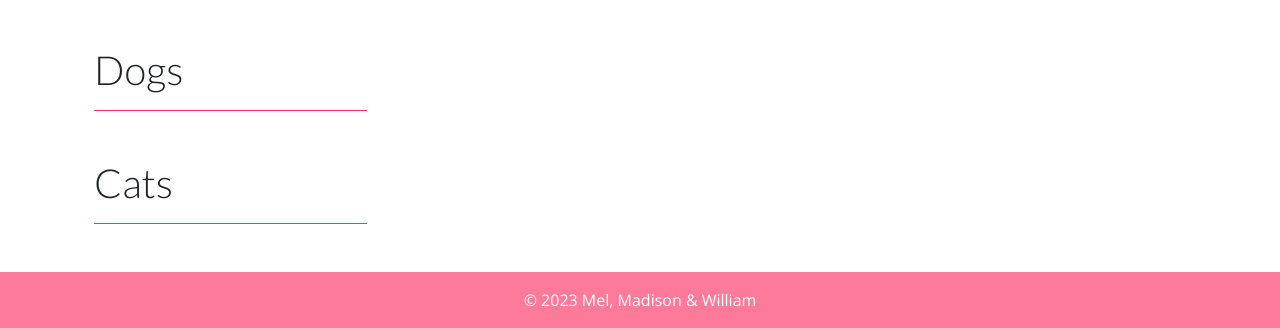
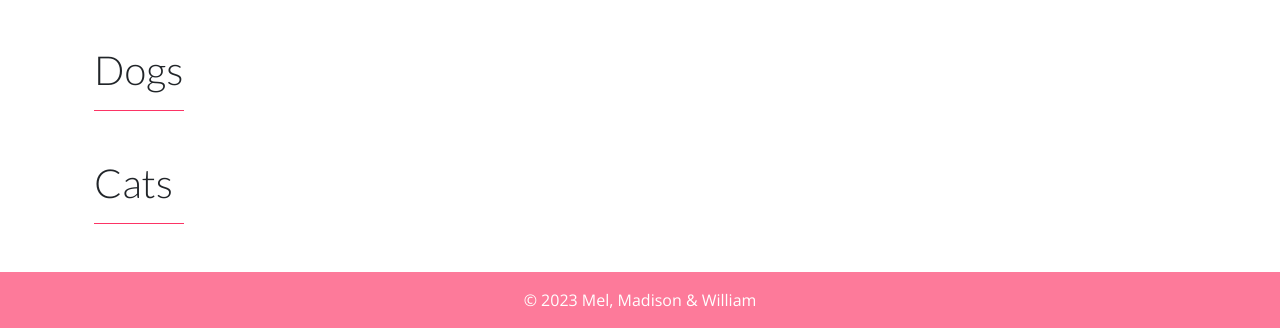
Before and after one commit to melmai/pixapets, a Flask app: template templates/home.html in a window 1280 px wide. Shown: the part 793-1121 px from the top of the page. Run offline with Flask 3, Linux system fonts and the light colour scheme; the template is opened without the code that fills it, so the values that code supplies are empty.

Commit message:
fixes underline styling on home

```diff
--- a/templates/home.html
+++ b/templates/home.html
@@ -22,7 +22,7 @@
 
 <div class="container my-4">
   <h1 class="mt-5">Dogs</h1>
-  <hr class="hr-primary w-25 mb-4">
+  <hr class="hr-primary mb-4">
 
   <!-- Dog Cards -->
   <div class="row row-cols-1 row-cols-xs-1 row-cols-sm-2 row-cols-md-3 row-cols-lg-4 g-4">
@@ -55,7 +55,7 @@
 
 <div class="container my-4">
   <h1 class="mt-5">Cats</h1>
-  <hr class="hr-primary w-25 mb-4">
+  <hr class="hr-primary mb-4">
 
   <!-- Cat Cards -->
   <div class="row row-cols-1 row-cols-xs-1 row-cols-sm-2 row-cols-md-3 row-cols-lg-4 g-4">
```
